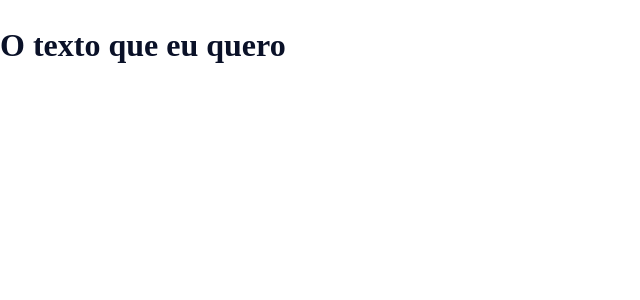
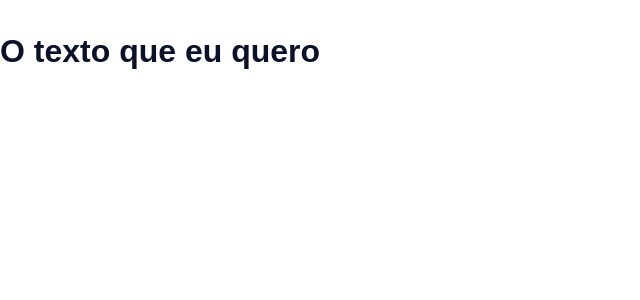
Before and after one commit to viniciusferreira7/landing-page-react-3, a React (Create React App) app: page / in a window 1280 px wide. Shown: the top 300 px of the page, without its empty margins (0-640 px from the left). Built offline with nearby package versions, Linux system fonts and the light colour scheme.

Commit message:
modificando props light para colorDark

```diff
--- a/src/components/Heading/index.jsx
+++ b/src/components/Heading/index.jsx
@@ -3,11 +3,11 @@ import React from 'react';
 
 import * as Styled from './styles';
 
-export const Heading = ({ children, light = false }) => {
-  return <Styled.Title light={light}>{children}</Styled.Title>;
+export const Heading = ({ children, colorDark = false }) => {
+  return <Styled.Title colorDark={colorDark}>{children}</Styled.Title>;
 };
 
 Heading.propTypes = {
   children: P.node.isRequired,
-  light: false,
+  colorDark: false,
 };
--- a/src/components/Heading/styles.js
+++ b/src/components/Heading/styles.js
@@ -1,7 +1,7 @@
 import styled, { css } from 'styled-components';
 
 export const Title = styled.h1`
-  ${({ theme, light }) => css`
-    color: ${light ? theme.colors.white : theme.colors.primaryColor};
+  ${({ theme, colorDark }) => css`
+    color: ${colorDark ? theme.colors.white : theme.colors.primaryColor};
   `}
 `;
--- a/src/styles/global-styles.js
+++ b/src/styles/global-styles.js
@@ -2,8 +2,7 @@ import { createGlobalStyle } from 'styled-components';
 
 export const GlobalStyles = createGlobalStyle`
 
-@import url('https://fonts.googleapis.com/css2?family=Alfa+Slab+One&family=Bakbak+One&family=Josefin+Sans&family=Montserrat:ital,wght@0,900;1,900&family=Mulish:wght@400;700;800;900&family=Roboto+Slab:wght@300;400;500&family=Roboto:wght@400;500&display=swap');
-@import url('https://fonts.googleapis.com/css2?family=Alfa+Slab+One&family=Bakbak+One&family=Josefin+Sans&family=Montserrat:ital,wght@0,900;1,900&family=Mulish:wght@400;700;800;900&family=Open+Sans:ital,wght@0,400;0,700;1,400;1,700&family=Roboto+Slab:wght@300;400;500&family=Roboto:wght@400;500&display=swap');
+@import url('https://fonts.googleapis.com/css2?family=Montserrat:ital,wght@0,900;1,900&family=Open+Sans:ital,wght@0,400;0,700;1,400;1,700&display=swap');
 
 *{
   margin:0;
@@ -16,4 +15,9 @@ html{
 
 body{
   font-size:1.6rem;
+  font-family: 'Open Sans', sans-serif;
+}
+
+h1{
+  font-family: 'Montserrat', sans-serif;
 }`;
--- a/src/styles/theme.js
+++ b/src/styles/theme.js
@@ -4,4 +4,8 @@ export const theme = {
     secondaryColor: '#dc143c',
     white: '#fff',
   },
+  family: {
+    default: " 'Open Sans', sans-serif",
+    secondary: "'Montserrat', sans-serif",
+  },
 };
```
Also changed, not shown: src/components/Heading/stories.jsx (+4 -4 lines).
